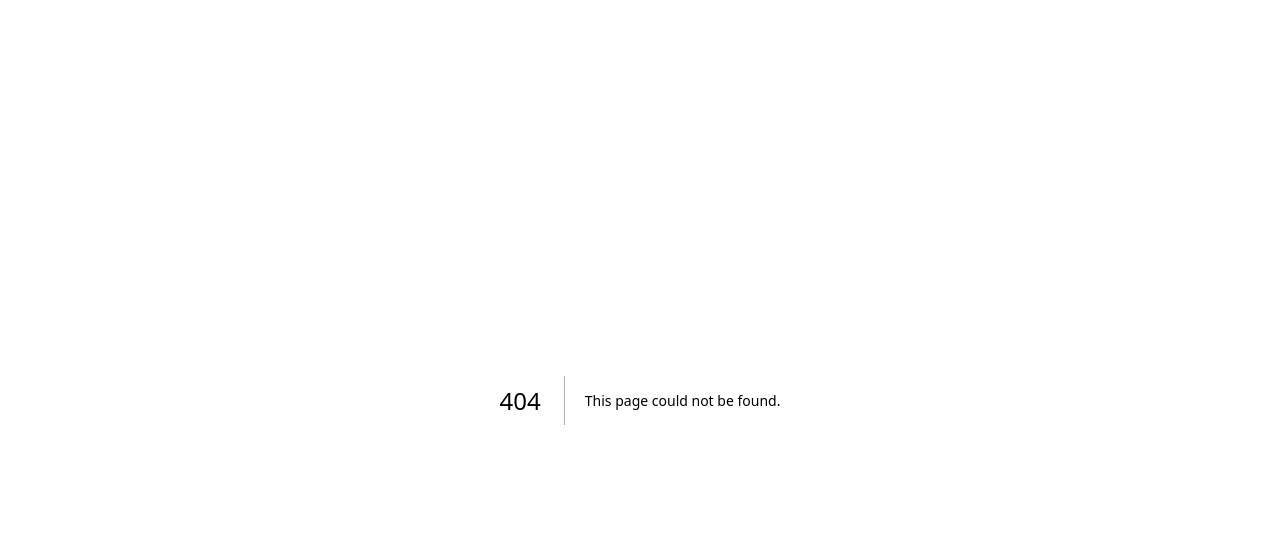
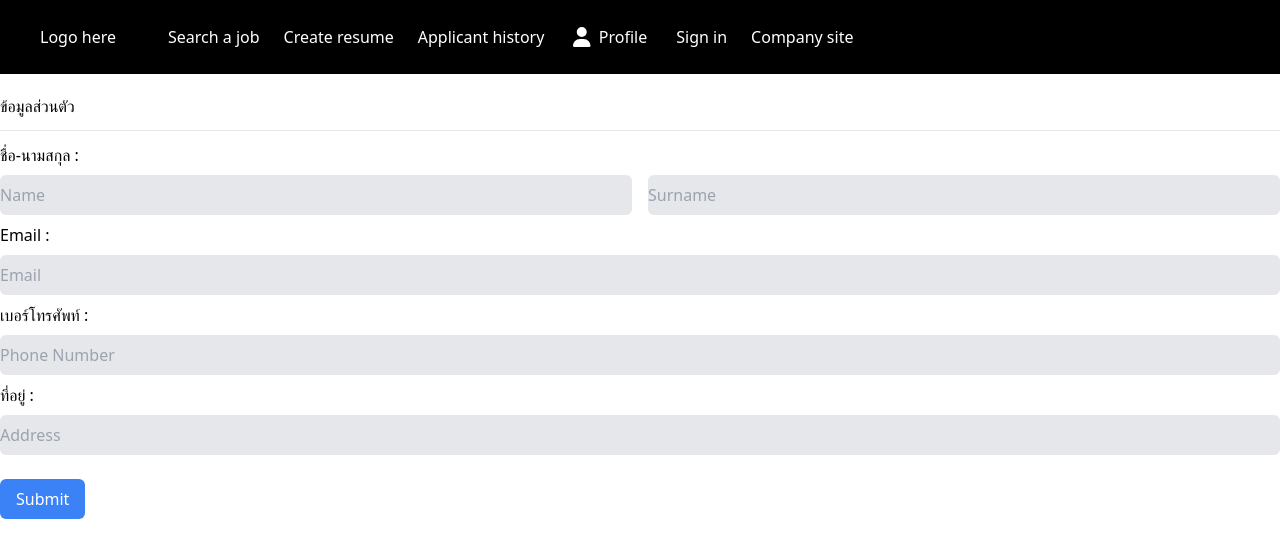
Before and after one commit to YoSirawit/ZeroStep, a Next.js app: page /homeSendResume in a window 1280 px wide. Before the commit this address had no page. Shown: the top 558 px of the page. Built offline with nearby package versions, Linux system fonts and the light colour scheme.

Commit message:
edit HomeSendResumePage 1st draft

```diff
--- a/app/components/Navbar.tsx
+++ b/app/components/Navbar.tsx
@@ -12,7 +12,7 @@ function Navbar() {
           <div className="container mx-auto">
               <div className='flex justify-start items-center'>
                   {/* โลโก้ */}
-                  <Link href="/" className="mr-10">Logo here</Link>
+                  <Link href="/homeSendResume" className="mr-10">Logo here</Link>  {/*ขอยืมปุ่มแปปนึงนะ เดี๋ยวมาลบออกให้/}
 
                   {/* เมนูรายการ */}
                   <ul className='flex items-center'>
--- /dev/null
+++ b/app/homeSendResume/page.jsx
@@ -0,0 +1,137 @@
+"use client";
+
+import React, { useState } from 'react';
+import Navbar from '../components/Navbar';
+
+
+const Progression = () => {
+  return (
+    <div className="flex justify-between items-center w-full max-w-4xl mx-auto mt-10">
+      <div className="flex items-center">
+        <div className="w-6 h-6 rounded-full bg-blue-500 flex items-center justify-center">
+          <svg
+            xmlns="http://www.w3.org/2000/svg"
+            className="h-4 w-4 text-white"
+            viewBox="0 0 20 20"
+            fill="currentColor"
+          >
+            <path
+              fillRule="evenodd"
+              d="M16.707 5.293a1 1 0 00-1.414 0L9 11.586l-2.293-2.293a1 1 0 00-1.414 1.414l3 3a1 1 0 001.414 0l7-7a1 1 0 000-1.414z"
+              clipRule="evenodd"
+            />
+          </svg>
+        </div>
+        <div className="w-24 h-1 bg-blue-500"></div>
+      </div>
+
+      <div className="flex items-center">
+        <div className="w-6 h-6 rounded-full border-2 border-blue-500 flex items-center justify-center">
+          <div className="w-3 h-3 rounded-full bg-blue-500"></div>
+        </div>
+        <div className="w-24 h-1 bg-gray-300"></div>
+      </div>
+
+      <div className="flex items-center">
+        <div className="w-6 h-6 rounded-full border-2 border-gray-300 flex items-center justify-center">
+          <div className="w-3 h-3 rounded-full bg-white"></div>
+        </div>
+        <div className="w-24 h-1 bg-gray-300"></div>
+      </div>
+
+      <div className="flex items-center">
+        <div className="w-6 h-6 rounded-full border-2 border-gray-300 flex items-center justify-center">
+          <div className="w-3 h-3 rounded-full bg-white"></div>
+        </div>
+      </div>
+    </div>
+  );
+};
+
+function HomeSendResumePage() {
+  const [name, setName] = useState("");
+  const [surname, setSurname] = useState("");
+  const [email, setEmail] = useState("");
+  const [address, setAddress] = useState("");
+  const [error, setError] = useState("");
+
+  const handleSubmit = async (e) => {
+    e.preventDefault();
+
+    if (!name || !surname || !email || !address || !phonenumber) {
+      setError("กรุณากรอกข้อมูลให้ครบถ้วน");
+      return;
+    }
+
+    setError("");
+
+  };
+
+  return (
+    <div>
+      <Navbar />
+      <div className="container mx-auto py-5">
+        <h2>ข้อมูลส่วนตัว</h2>
+        <hr className="my-3" />
+        <form onSubmit={handleSubmit}>
+          {error && (
+            <div className="bg-red-500 w-fit text-sm text-white py-1 px-3 rounded-md mt-2">
+              {error}
+            </div>
+          )}
+          <label htmlFor="Name-Surname">ชื่อ-นามสกุล :</label>
+          <div className="flex space-x-4">
+
+            <input
+              onChange={(e) => setName(e.target.value)}
+              className="block bg-gray-200 py-2 my-2 rounded-md w-full"
+              type="text"
+              placeholder="Name"
+              value={name}
+            />
+
+            <input
+              onChange={(e) => setSurname(e.target.value)}
+              className="block bg-gray-200 py-2 my-2 rounded-md w-full"
+              type="text"
+              placeholder="Surname"
+              value={surname}
+            />
+          </div>
+          <label htmlFor='email'>Email :</label>
+          <input
+            onChange={(e) => setEmail(e.target.value)}
+            className="block bg-gray-200 py-2 my-2 rounded-md w-full"
+            type="email"
+            placeholder="Email"
+            value={email}
+          />
+          <label htmlFor='phonenumber'>เบอร์โทรศัพท์ :</label>
+          <input
+            onChange={(e) => setPhoneNumber(e.target.value)}
+            className="block bg-gray-200 py-2 my-2 rounded-md w-full"
+            type="tel"
+            placeholder="Phone Number"
+            value={email}
+          />
+          <label htmlFor='Address'>ที่อยู่ :</label>
+          <input
+            onChange={(e) => setAddress(e.target.value)}
+            className="block bg-gray-200 py-2 my-2 rounded-md w-full"
+            type="text"
+            placeholder="Address"
+            value={address}
+          />
+          <button
+            type="submit"
+            className="bg-blue-500 text-white py-2 px-4 rounded-md mt-4"
+          >
+            Submit
+          </button>
+        </form>
+      </div>
+    </div>
+  );
+}
+
+export default HomeSendResumePage;
--- a/app/home_send_resume.tsx
+++ /dev/null
@@ -1,2 +0,0 @@
-import React, { useState } from 'react'
-import Navbar from "./components/Navbar";
--- a/package.json
+++ b/package.json
@@ -13,6 +13,7 @@
     "@fortawesome/react-fontawesome": "^0.2.2",
     "@vercel/postgres": "^0.10.0",
     "next": "^14.2.14",
+    "nextjs-progressbar": "^0.0.16",
     "react": "^18.3.1",
     "react-dom": "^18.3.1"
   },
```
Also changed, not shown: 2 other files (tests, documents, lock files or other folders).
